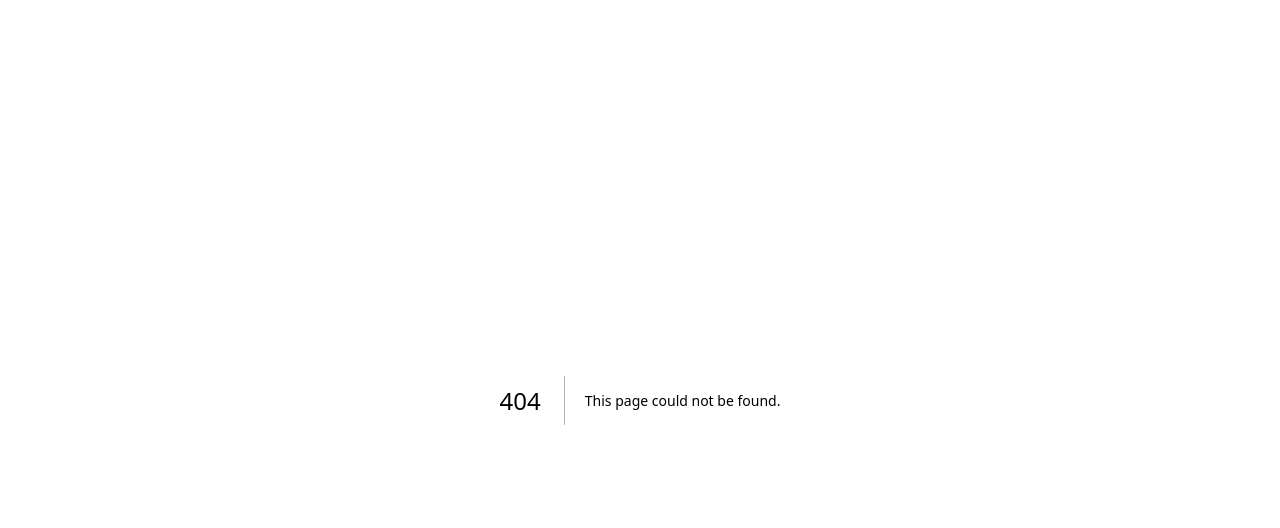
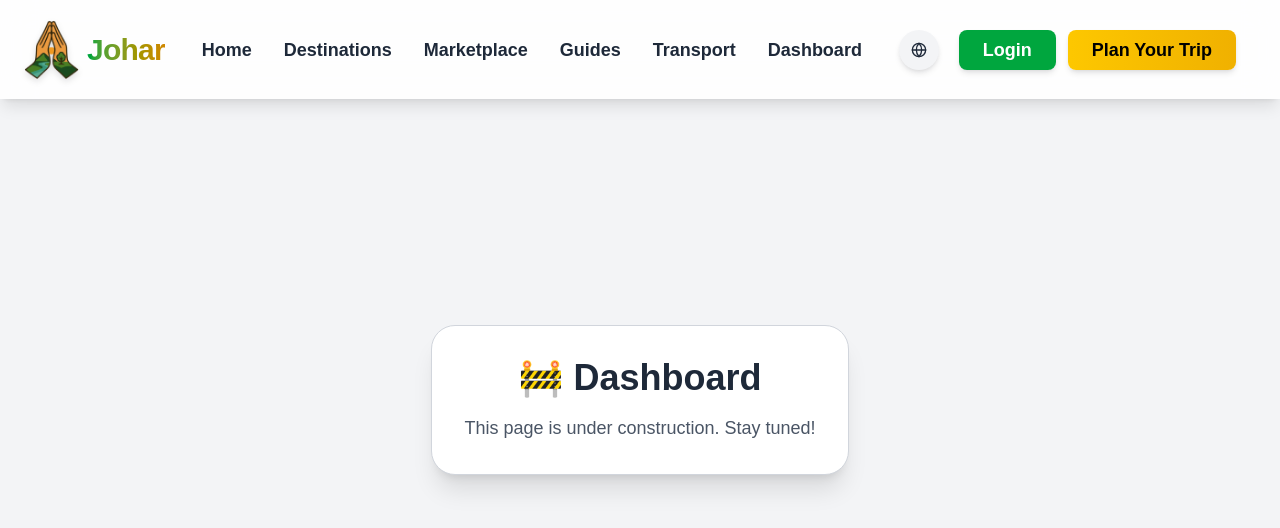
Before and after one commit to MAYANKSHARMA01010/sih_explore_jharkhand, a Next.js app: page /dashboard in a window 1280 px wide. Before the commit this address had no page. Shown: the top 528 px of the page. Built offline with nearby package versions, Linux system fonts and the light colour scheme.

Commit message:
fixed routing, Coming Soon pages to prevent 404s

```diff
--- /dev/null
+++ b/src/app/(pages)/dashboard/page.tsx
@@ -0,0 +1,18 @@
+"use client";
+
+import React from "react";
+import Navbar from "@/app/components/common/navbar";
+
+export default function Dashboard() {
+  return (
+    <>
+      <Navbar />
+      <div className="min-h-screen flex items-center justify-center bg-gray-100">
+        <div className="text-center p-8 bg-white rounded-3xl shadow-xl border border-gray-300">
+          <h1 className="text-4xl font-bold text-gray-800 mb-4">🚧 Dashboard</h1>
+          <p className="text-gray-600 text-lg">This page is under construction. Stay tuned!</p>
+        </div>
+      </div>
+    </>
+  );
+}
--- a/src/app/(pages)/destination/page.tsx
+++ b/src/app/(pages)/destination/page.tsx
@@ -3,13 +3,11 @@
 import React, { useState } from "react";
 import { Search } from "lucide-react";
 import Navbar from "../../components/common/navbar";
-import DestinationCard from "../../components/ui/DestinationCard";  // import the new component
+import DestinationCard from "../../components/ui/DestinationCard";
 
-// ✅ Shared image: update this once to change everywhere
 const SHARED_IMAGE =
   "https://images.unsplash.com/photo-1507525428034-b723cf961d3e?auto=format&fit=crop&w=800&q=80";
 
-// ===== Data =====
 const destinationsData = [
   {
     id: 1,
--- /dev/null
+++ b/src/app/(pages)/guides/page.tsx
@@ -0,0 +1,19 @@
+// app/guides/page.tsx
+"use client";
+import Navbar from "@/app/components/common/navbar";
+
+import React from "react";
+
+export default function GuidesPage() {
+  return (
+    <>
+      <Navbar />
+      <div className="min-h-screen flex items-center justify-center bg-gray-100">
+        <div className="text-center p-8 bg-white rounded-3xl shadow-xl border border-gray-300">
+          <h1 className="text-4xl font-bold text-gray-800 mb-4">🚧 Guides</h1>
+          <p className="text-gray-600 text-lg">This page is under construction. Stay tuned!</p>
+        </div>
+      </div>
+    </>
+  );
+}
--- /dev/null
+++ b/src/app/(pages)/marketplace/page.tsx
@@ -0,0 +1,18 @@
+"use client";
+
+import React from "react";
+import Navbar from "@/app/components/common/navbar";
+
+export default function MarketplacePage() {
+  return (
+    <>
+      <Navbar />
+      <div className="min-h-screen flex items-center justify-center bg-gray-100">
+        <div className="text-center p-8 bg-white rounded-3xl shadow-xl border border-gray-300">
+          <h1 className="text-4xl font-bold text-gray-800 mb-4">🚧 Marketplace</h1>
+          <p className="text-gray-600 text-lg">This page is under construction. Stay tuned!</p>
+        </div>
+      </div>
+    </>
+  );
+}
--- /dev/null
+++ b/src/app/(pages)/transport/page.tsx
@@ -0,0 +1,18 @@
+"use client";
+
+import React from "react";
+import Navbar from "@/app/components/common/navbar";
+
+export default function TransportPage() {
+  return (
+    <>
+      <Navbar />
+      <div className="min-h-screen flex items-center justify-center bg-gray-100">
+        <div className="text-center p-8 bg-white rounded-3xl shadow-xl border border-gray-300">
+          <h1 className="text-4xl font-bold text-gray-800 mb-4">🚧 Transport</h1>
+          <p className="text-gray-600 text-lg">This page is under construction. Stay tuned!</p>
+        </div>
+      </div>
+    </>
+  );
+}
```
